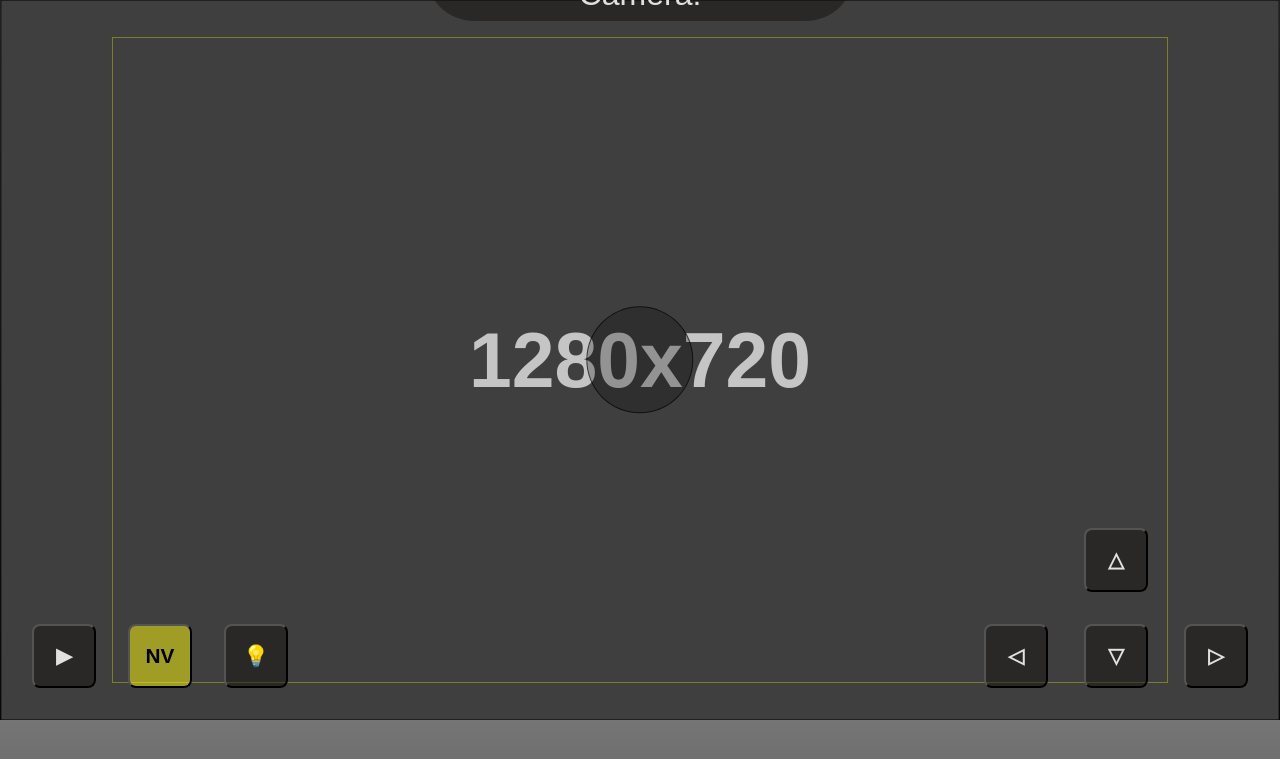
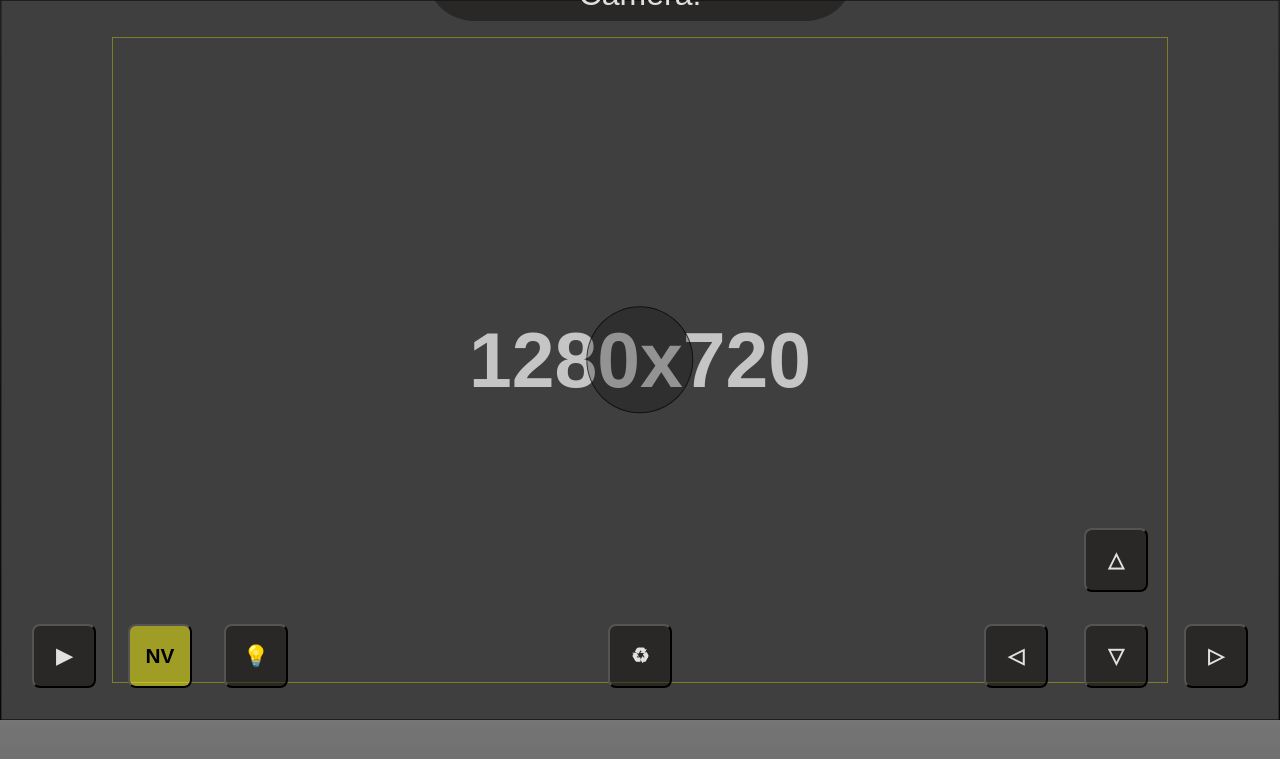
Before and after one commit to darthmelak/servo-server, a Bottle app: page / in a window 1280 px wide. Shown: the top 759 px of the page. Run offline with Bottle, Linux system fonts and the light colour scheme; parts of the project's set-up code (start-up, migrations or seed data) failed here and were passed over.

Commit message:
gyro button

```diff
--- a/static/script.js
+++ b/static/script.js
@@ -23,6 +23,7 @@
     const $NVbtn = d.querySelector("button#nv")
     const $LEDbtn = d.querySelector("button#led")
     const $DIRbtns = d.querySelectorAll("button.dir")
+    const $Gyrobtn = d.querySelector("button#gyro")
     const $TouchO = d.querySelector(".touch-overlay")
     const $TouchM = d.querySelector(".touch-marker")
     const $canvas = d.querySelector(".touch-overlay canvas")
--- a/static/style.css
+++ b/static/style.css
@@ -139,6 +139,13 @@ button.active {
     right: 0;
 }
 
+.controls.middle {
+    margin: 0 auto 1rem;
+    align-items: flex-end;
+    left: 50%;
+    transform: translateX(-50%);
+}
+
 .touch-overlay {
     --edge: 7rem;
     display: block;
--- a/template/index.html
+++ b/template/index.html
@@ -29,6 +29,11 @@
             💡
         </button>
     </div>
+    <div class="controls middle">
+        <button id="gyro">
+            ♻
+        </button>
+    </div>
     <div class="controls right">
         <div class="center">
             <button id="up" class="dir">△</button>
```
